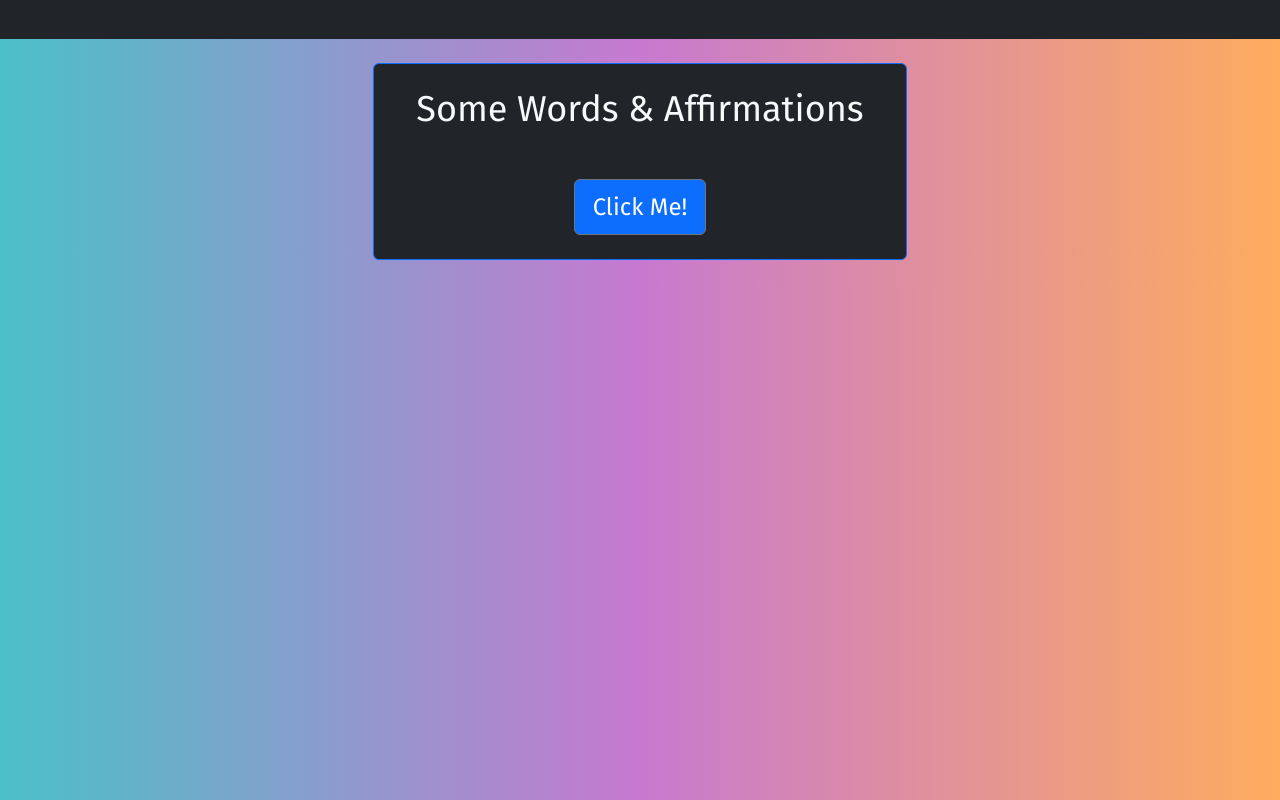
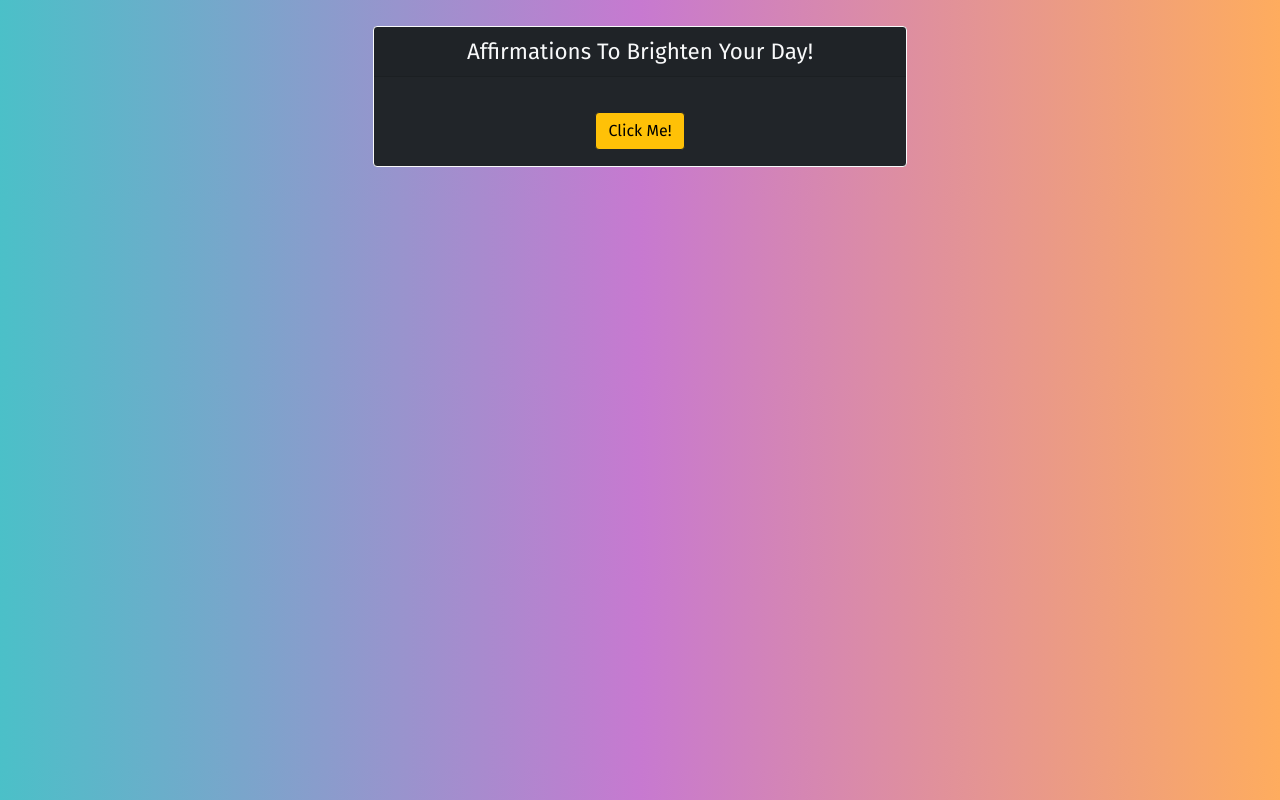
Before and after one commit to emoose1/wordsofaffirmation, a plain HTML site: page index.html in a window 1280 px wide. Drawn offline with nearby package versions, Linux system fonts and the light colour scheme.

Commit message:
improving frontend

```diff
--- a/affirmations.json
+++ b/affirmations.json
@@ -1,95 +1,95 @@
 [
  {
-   "A": "You can do anything you set your mind to!"
+   "affirmations": "You can do anything you set your mind to!"
  },
  {
-   "A": "Give yourself permission to do what is right for you!"
+   "affirmations": "Give yourself permission to do what is right for you!"
  },
  {
-   "A": "You are a leader!"
+   "affirmations": "You are a leader!"
  },
  {
-   "A": "Take time for the things you enjoy!"
+   "affirmations": "Take time for the things you enjoy!"
  },
  {
-   "A": "You are loved!"
+   "affirmations": "You are loved!"
  },
  {
-   "A": "I am so proud of you!"
+   "affirmations": "I am so proud of you!"
  },
  {
-   "A": "You are growing and learning!"
+   "affirmations": "You are growing and learning!"
  },
  {
-   "A": "You are a star in the making!"
+   "affirmations": "You are a star in the making!"
  },
  {
-   "A": "Trust your gut!"
+   "affirmations": "Trust your gut!"
  },
  {
-   "A": "Accept your emotions, and let them serve their purpose!"
+   "affirmations": "Accept your emotions, and let them serve their purpose!"
  },
  {
-   "A": "Give yourself the care and attention that you deserve!"
+   "affirmations": "Give yourself the care and attention that you deserve!"
  },
  {
-   "A": "Your challenges help you grow!"
+   "affirmations": "Your challenges help you grow!"
  },
  {
-   "A": "Today is going to be a great day!"
+   "affirmations": "Today is going to be a great day!"
  },
  {
-   "A": "You are talented and capable!"
+   "affirmations": "You are talented and capable!"
  },
  {
-   "A": "Don't second guess yourself!"
+   "affirmations": "Don't second guess yourself!"
  },
  {
-   "A": "You are on the right path!"
+   "affirmations": "You are on the right path!"
  },
  {
-   "A": "The world needs people like you!"
+   "affirmations": "The world needs people like you!"
  },
  {
-   "A": "Your mind is full of brilliant ideas!"
+   "affirmations": "Your mind is full of brilliant ideas!"
  },
  {
-   "A": "Put your energy into things that matter to you!"
+   "affirmations": "Put your energy into things that matter to you!"
  },
  {
-   "A": "Trust yourself to make the right decision!"
+   "affirmations": "Trust yourself to make the right decision!"
  },
  {
-   "A": "You are brilliant!"
+   "affirmations": "You are brilliant!"
  },
  {
-   "A": "Today is going to be a great day!"
+   "affirmations": "Today is going to be a great day!"
  },
  {
-   "A": "I believe in you!!"
+   "affirmations": "I believe in you!!"
  },
  {
-   "A": "Take some time for yourself today!"
+   "affirmations": "Take some time for yourself today!"
  },
  {
-   "A": "You matter!"
+   "affirmations": "You matter!"
  },
  {
-   "A": "Your creativity knows no bounds!"
+   "affirmations": "Your creativity knows no bounds!"
  },
  {
-   "A": "You deserve nice things in your life!"
+   "affirmations": "You deserve nice things in your life!"
  },
  {
-   "A": "Your voice matters!"
+   "affirmations": "Your voice matters!"
  },
  {
-   "A": "You are becoming the best version of yourself!"
+   "affirmations": "You are becoming the best version of yourself!"
  },
  {
-   "A": "Stand up for what you believe in!"
+   "affirmations": "Stand up for what you believe in!"
  },
   {
-  "A": "You are heard!"
+  "Affirmation": "You are heard!"
   }
 ]
--- a/index.css
+++ b/index.css
@@ -1,6 +1,11 @@
-html, body {
+html{
+
+}
+
+body {
     font-family: 'Fira Sans', sans-serif;
-    font-size: 1.5rem;
+    color: black;
+    font-size: 1.75vw;
     text-align: center;
     background: #FEAC5E;
     background: -webkit-linear-gradient(to right, #4BC0C8, #C779D0, #FEAC5E);
@@ -8,8 +13,11 @@ html, body {
 
 }
 button {
-    margin-top: 1.5rem;
+    margin-top: 1.5vw;
+}
+h1 {
+    font-size: 2;
 }
 .card {
-    margin: 1rem
+    margin: 2vw 0;
 }
--- a/index.html
+++ b/index.html
@@ -3,39 +3,32 @@
 <head>
     <meta charset="UTF-8">
     <meta name="viewport" content="width=device-width, initial-scale=1.0">
-
+    <link rel="shortcut icon" href="/favicon.ico"/>
     <link href="https://cdn.jsdelivr.net/npm/bootstrap@5.0.0-beta1/dist/css/bootstrap.min.css" rel="stylesheet" integrity="sha384-giJF6kkoqNQ00vy+HMDP7azOuL0xtbfIcaT9wjKHr8RbDVddVHyTfAAsrekwKmP1" crossorigin="anonymous">    <script src="https://ajax.googleapis.com/ajax/libs/jquery/3.2.1/jquery.min.js"></script>
     <link rel="preconnect" href="https://fonts.gstatic.com">
     <link href="https://fonts.googleapis.com/css2?family=Fira+Sans:wght@300;400;700&display=swap" rel="stylesheet">
     <link rel="stylesheet" href="index.css">
 
-    <title>Some Words & Affirmations</title>
+    <title>Words & Affirmations</title>
 </head>
 <body>
-    <nav class="navbar navbar-light bg-dark">
-        <div class="container-fluid">
-            <span class="navbar-brand mb-0 h1"></span>
-          </div>
-    </nav>
 
         <div class="d-flex justify-content-center">
-            <div class="card text-light bg-dark border-primary col-md-5">
-
+            <div class="card text-light bg-dark border-light col-md-5">
+                <div class="card-header">
+                    Affirmations To Brighten Your Day!
+                  </div>
                 <div class="card-body">
-                    <h4>Some Words & Affirmations</h4>
                     <div id="affirmation" style="display:none;">
-                        <p class="card-text"></p>
+                        <h1 class="card-title" id="affirmation-text"></h1>
                     </div>
                     <div class="d-flex justify-content-center">
-                        <button type="button" class="btn btn-primary border-secondary" onclick="showDiv()">Click Me!</button>
+                        <button type="button" class="btn btn-warning border-dark" onclick="showDiv()">Click Me!</button>
                     </div>
                 </div>
             </div>
         </div>
-
-
-
-    <script src="index.js"></script>
-    <script src="affirmations.json"></script>
+    <script src="./affirmations.json"></script>
+    <script src="./index.js"></script>
 </body>
 </html>
--- a/index.js
+++ b/index.js
@@ -10,11 +10,11 @@ $.getJSON("affirmations.json", function(json) {
 });
 
 function getAffirmation() {
-    randomAffirmation = affirmations[Math.round((Math.random() * (affirmations.length - 1)))].A
+    randomAffirmation = affirmations[Math.round((Math.random() * (affirmations.length - 1)))].affirmations
     emoji = emojis[Math.round((Math.random() * (emojis.length - 1)))]
     affirmation = randomAffirmation + " " + emoji
 
-    return document.getElementById('affirmation').innerHTML = affirmation;
+    return document.getElementById('affirmation-text').innerHTML = affirmation;
 }
 
 function showDiv() {
```
Also changed, not shown: favicon.ico (added).
